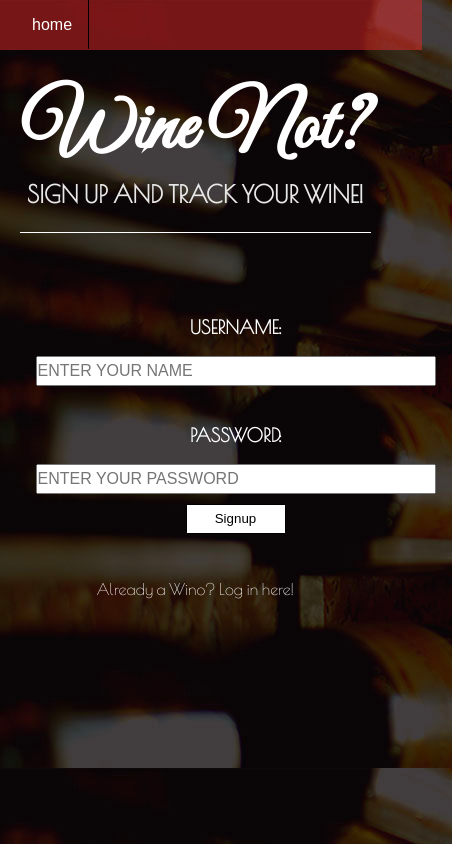
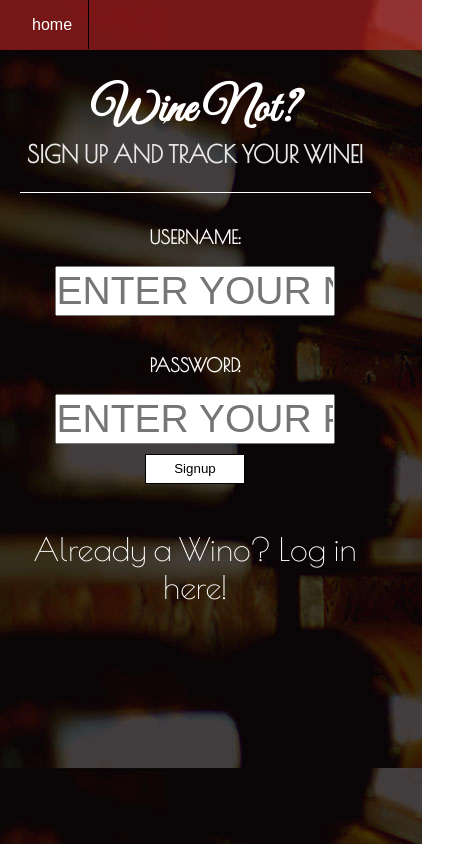
Before and after one commit to AlexandraCasser/Project3_1.1, a website: page public/index.html in a window 390 px wide. Shown: the whole page, 452 px wide, since content can reach past the window. Drawn offline with nearby package versions, Linux system fonts and the light colour scheme; some packages are replaced by stand-ins of ours; files that its build step writes are made by us from their sources; a web font is replaced by a local one.

Commit message:
Added more media query changes for 480px

```diff
--- a/public/css/styles.css
+++ b/public/css/styles.css
@@ -468,6 +468,13 @@ button:hover{
 
 /*for devices 480px and smaller*/
 @media (max-width: 480px) {
+/*@media (max-width: 320px) {*/
+	.user-sign-in a {
+		font-size: 2em;
+	}
+	h1{
+		font-size: 3em;
+	}
 	#sidebar {
 		display: block;
 		width: 100%;
@@ -480,7 +487,8 @@ button:hover{
 	}
 	.locations-div{
 		margin-bottom: 20px;
-		width: 100%;
+		margin-left: 0px;
+		max-width: 349px;
 
 	}
 	#choose-locations{
@@ -488,6 +496,18 @@ button:hover{
 	}
 	#location-buttons{
 		margin: 0 auto;
+	}
+	form{
+		margin-top: -20px;
+		width: 80%;
+	}
+	input {
+	    font-size: 39px;
+	    width: 100%;
+	    height: 50px;
+	}
+	#searchbar{
+		margin-left: 0;
 	}
 }
 
```
